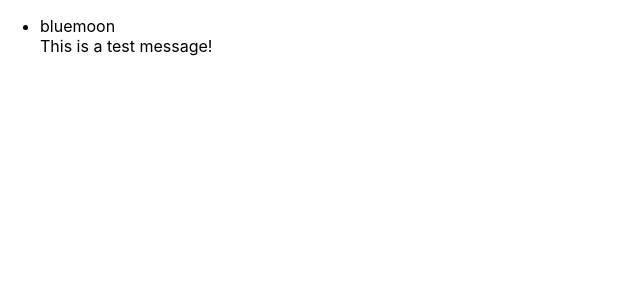
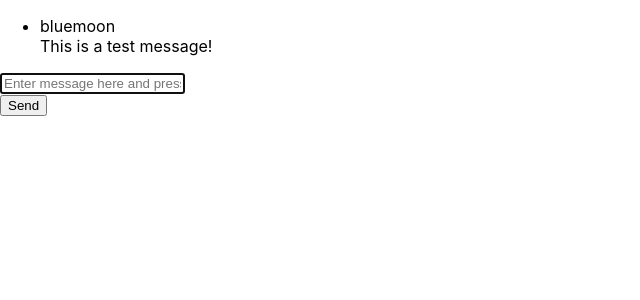
Before and after one commit to Bennyhwanggggg/WhatBot, a React (Create React App) app in the folder frontend/: page / in a window 1280 px wide. Shown: the top 300 px of the page, without its empty margins (0-640 px from the left). Built offline with nearby package versions, Linux system fonts and the light colour scheme.

Commit message:
input function added

```diff
--- a/frontend/src/App.js
+++ b/frontend/src/App.js
@@ -1,5 +1,6 @@
 import React, { Component } from 'react';
-import Messages from "./components/Messages";
+import Messages from './components/Messages';
+import Input from './components/Input';
 import './App.css';
 
 // Test data
@@ -32,6 +33,15 @@ class App extends Component {
     }
   }
 
+  onSendMessage = (message) => {
+    const messages = this.state.messages;
+    messages.push({
+      text: message,
+      member: this.state.member
+    })
+    this.setState({messages: messages})
+  }
+
   render() {
     return (
       <div className="app">
@@ -39,6 +49,9 @@ class App extends Component {
           messages={this.state.messages}
           currentMember={this.state.member}
         />
+        <Input
+          onSendMessage={this.onSendMessage}
+        />
       </div>
     );
   }
--- /dev/null
+++ b/frontend/src/components/Input.js
@@ -0,0 +1,37 @@
+import React, {Component} from 'react';
+
+class Input extends Component {
+    state = {
+        text: ""
+    }
+
+    render() {
+        return (
+            <div className="Input">
+                <form onSubmit={e => this.onSubmit(e)}>
+                    <input
+                        onChange={e => this.onChange(e)}
+                        value={this.state.text}
+                        type="text"
+                        placeholder="Enter message here and press ENTER to send"
+                        autoFocus="true"
+                    />
+                </form>
+                <button>Send</button>
+            </div>
+        );
+    }
+
+    /* Events */
+    onChange(e) {
+        this.setState({text: e.target.value});
+    }
+
+    onSubmit(e) {
+        e.preventDefault(); // Prevent default so it doesn't refresh
+        this.setState({text: ""});
+        this.props.onSendMessage(this.state.text);
+    }
+}
+
+export default Input;
```
Also changed, not shown: frontend/src/components/messageList.js (deleted, +0 -31 lines).
